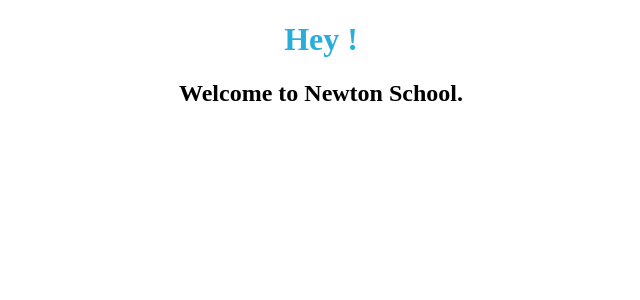
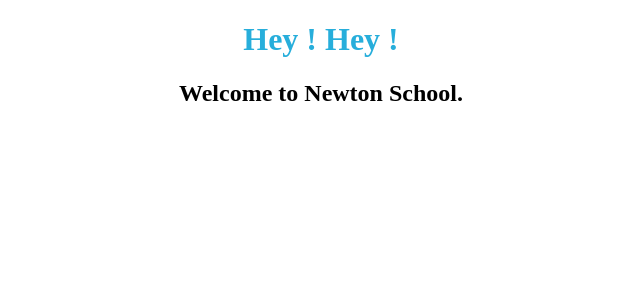
Before and after one commit to SONU-GUPTA1/Greetings-with-Props---React-getting-started-NPM-NPM-Scripts-React-Basics-W---3n8p1nk4qfnf, a React app: page / in a window 1280 px wide. Shown: the top 300 px of the page, without its empty margins (319-959 px from the left). Built offline with nearby package versions, Linux system fonts and the light colour scheme.

Commit message:
Update Welcome.js

```diff
--- a/src/components/Welcome.js
+++ b/src/components/Welcome.js
@@ -2,7 +2,7 @@
 function Welcome(props){
   return(
     <div>
-    <h1> {props.name} </h1>
+    <h1> Hey ! {props.name} </h1>
     <h2> Welcome to Newton School. </h2>
     </div>
     )
```
